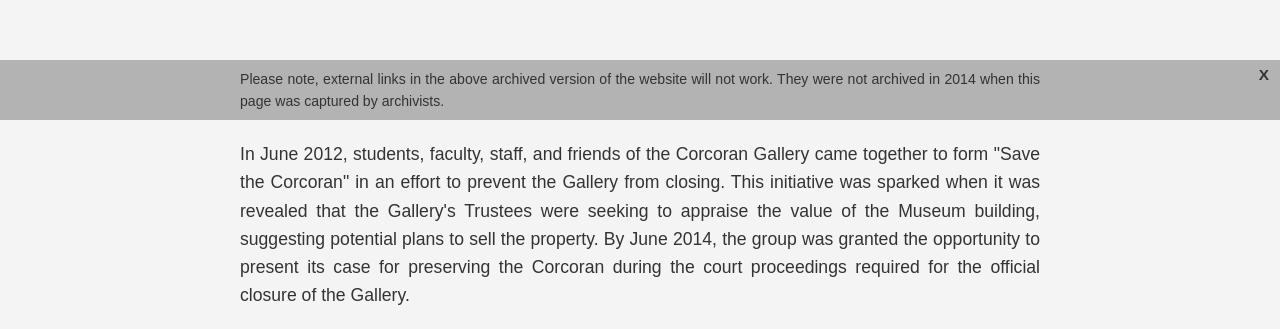
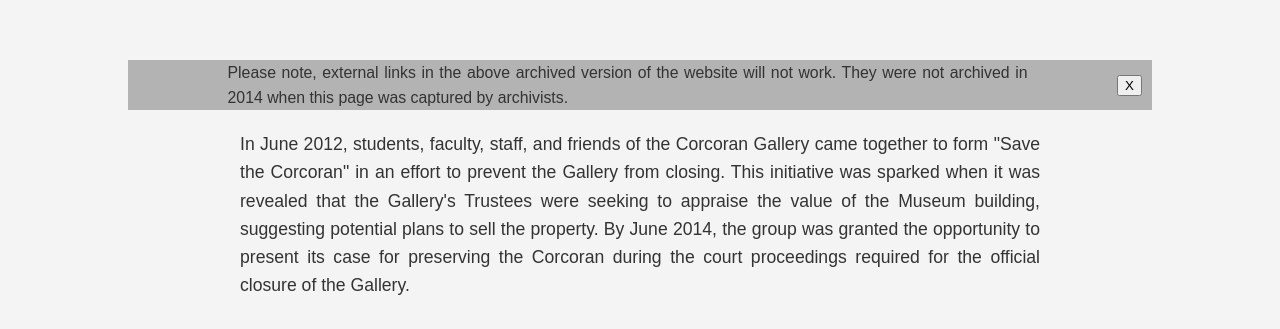
Before and after one commit to DaltonAlves/web-archives, a plain HTML site: page index.html in a window 1280 px wide. Shown: the part 871-1200 px from the top of the page. Drawn offline with Linux system fonts and the light colour scheme.

Commit message:
more copy and fix banner

```diff
--- a/index.html
+++ b/index.html
@@ -18,28 +18,20 @@
             text-align: center;
         }
         .dismissible-banner {
-            background-color: #a0a0a0c2; /* Lighter shade of the body background */
+            background-color: #a0a0a0c2;
             color: #333;
-            padding: 5px 10px; /* Reduced padding for a smaller banner */
-            text-align: center; /* Center the text horizontally */
+            padding: 10px;
+            text-align: center;
             font-weight: normal;
-            font-size: 0.8em; /* Slightly smaller text */
+            font-size: 0.9em;
             position: relative;
             display: flex;
-            justify-content: center; /* Center text horizontally */
-            align-items: center; /* Center text vertically */
+            justify-content: center;
+            align-items: center;
             height: 50px; /* Set a fixed height for the banner */
-        }
-        .dismissible-banner button {
-            background: none;
-            border: none;
-            color: #333;
-            font-size: 1.2em;
-            font-weight: bold;
-            position: absolute;
-            top: 5px;
-            right: 5px;
-            cursor: pointer;
+            margin: 0 auto; /* Center the banner on the page */
+            width: 80%; /* Match the width of the replay-web-page element */
+            box-sizing: border-box; /* Ensure padding doesn't add to the width */
         }
         .embed-container {
             display: flex;
@@ -47,7 +39,7 @@
             padding: 5px;
         }
         replay-web-page {
-            width: 80%;
+            width: 80%; /* Match the width of the replay-web-page element */
             height: 600px;
             border: none;
         }
@@ -78,7 +70,7 @@
 </head>
 <body>
     <header>
-        <h1>Corcoran Gallery of Art - Web Archives of the Final Days</h1>
+        <h1>Corcoran Gallery of Art: A Web Archive of Its Closing</h1>
     </header>
     <p>
         In October 2014, the oldest art museum in Washington D.C., the Corcoran Gallery of Art closed its doors. This digital exhibition provides insight into the final days of the Corcoran by allowing users to explore archived versions of websites from 2014.
```
